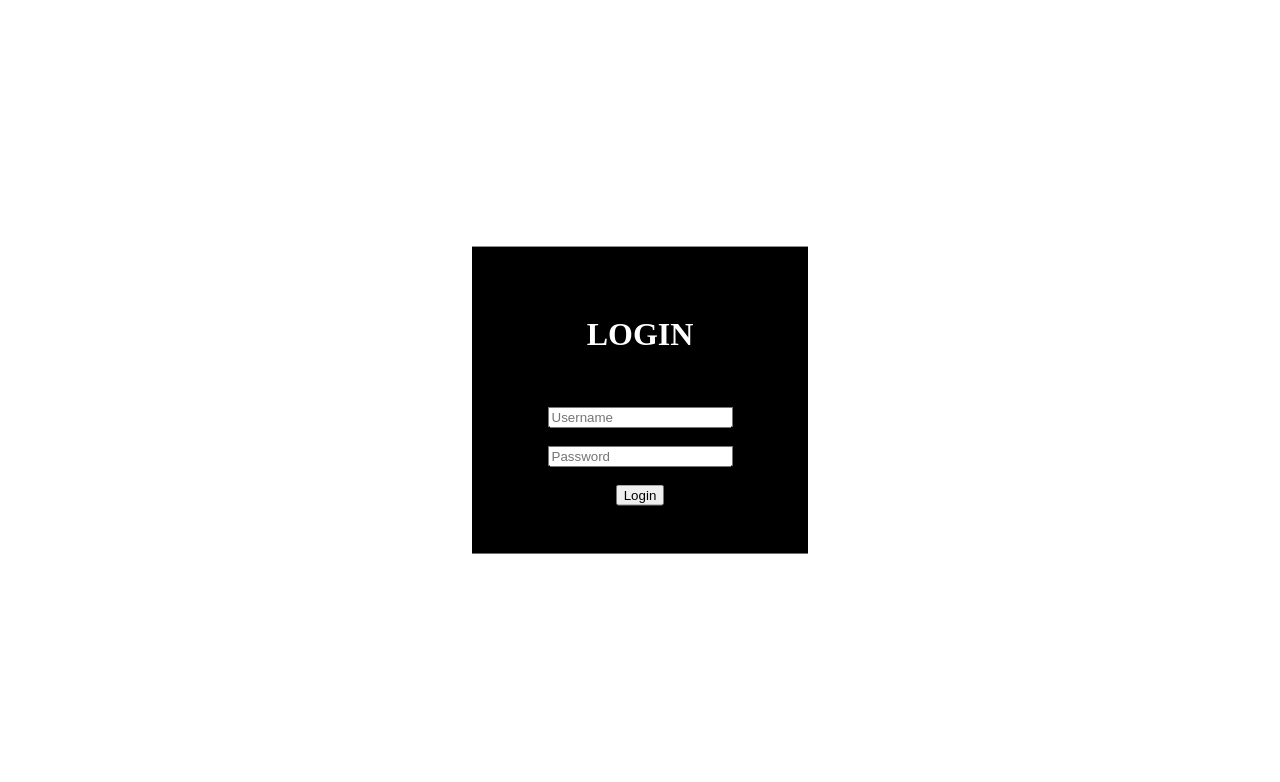
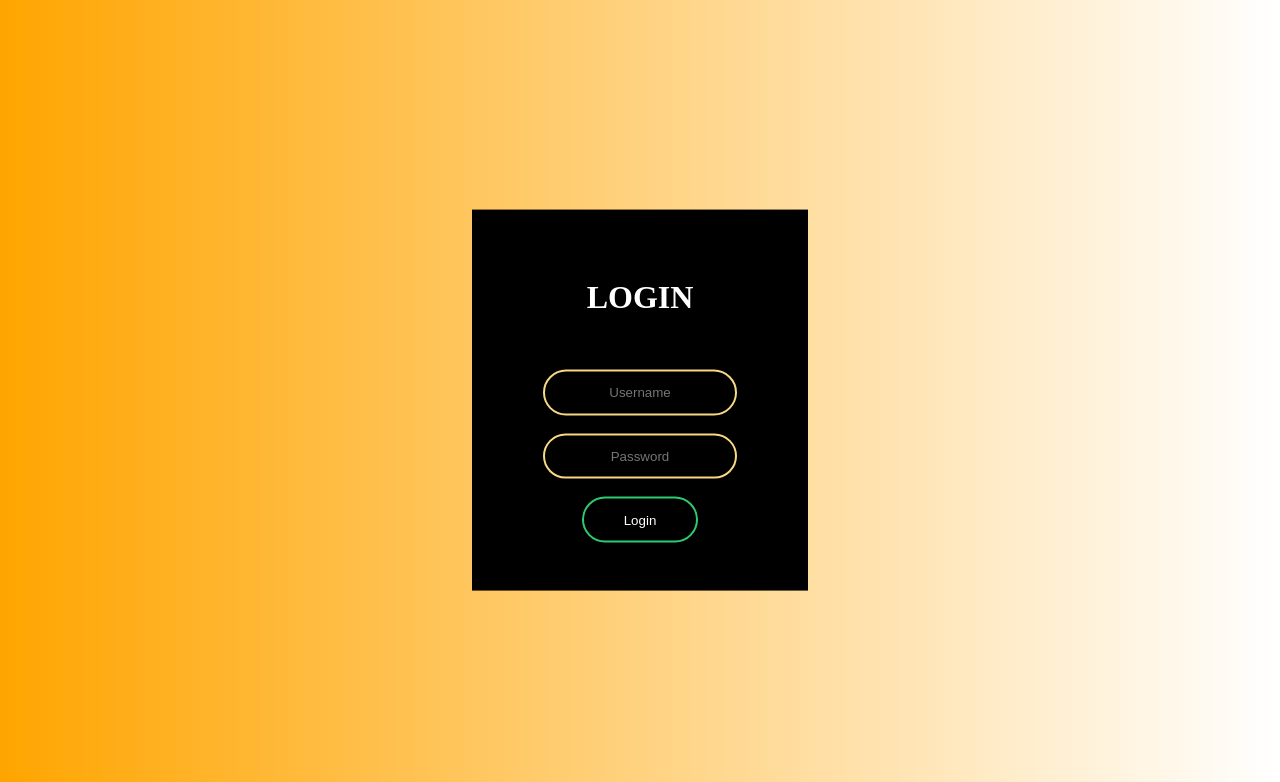
Before and after one commit to Nosajini/SDev3-CA1, a Django app: template templates/login.html in a window 1280 px wide. Shown: the top 782 px of the page. Run offline with Django 3.2, Linux system fonts and the light colour scheme; the template is opened without the code that fills it, so the values that code supplies are empty.

Commit message:
Login page additional css

```diff
--- a/static/css/style.css
+++ b/static/css/style.css
@@ -1,3 +1,9 @@
+body{
+    background-image: linear-gradient(to right, orange, white);
+}
+
+/* Login Page CSS */
+
 #loginContainer{
     background-color: black;
     left: 50%;
@@ -10,7 +16,16 @@
 }
 
 #loginForm input[type = "text"], #loginForm input[type = "password"]{
+    border: 0;
+    margin: auto;
+    border: .2em solid rgb(248, 217, 130);
+    padding: 1em .5em;
+    text-align: center;
+    border-radius: 2em;
+    background: none;
     color: white;
+    transition: .25s;
+    outline: none;
 }
 
 #loginForm h1{
@@ -18,3 +33,27 @@
     color: white;
     text-transform: uppercase;
 }
+
+#loginForm button[type = "submit"]{
+    border: 0;
+    margin: auto;
+    border: .2em solid #2ecc71;
+    padding: 1em 3em;
+    text-align: center;
+    border-radius: 2em;
+    background: none;
+    color: white;
+    transition: .25s;
+    outline: none;
+    cursor: pointer;
+}
+
+#loginForm button[type = "submit"]:hover{
+    background: #2ecc71;
+    transition: .75s;
+}
+
+#loginForm input[type = "text"]:focus, #loginForm input[type = "password"]:focus{
+    width: 15em;
+    border-color: #2ecc71;
+}
```
Also changed, not shown: db.sqlite3.
